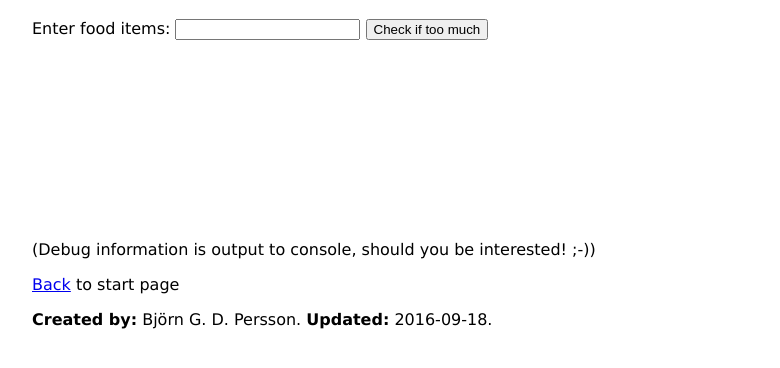
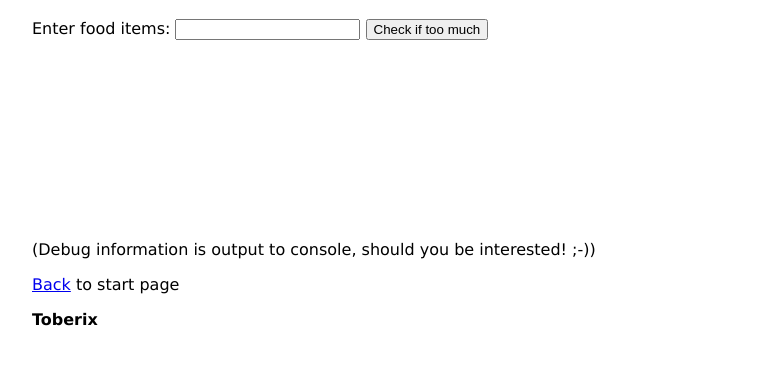
Before and after one commit to toberix/AngularJs, a website: page module1-solution/index.html in a window 1280 px wide. Shown: the part 100-468 px from the top of the page, without its empty margins (208-988 px from the left). Drawn offline with nearby package versions, Linux system fonts and the light colour scheme.

Commit message:
Update index.html

```diff
--- a/module1-solution/index.html
+++ b/module1-solution/index.html
@@ -2,7 +2,7 @@
 <html lang="en" ng-app="LunchCheck">
 <head>
   <meta charset="UTF-8">
-  <title>KiltedViking's solution to assignment in Module 1</title>
+  <title>Module-1-Solution</title>
   <style>
     .container {
       width: 800px;
@@ -35,7 +35,7 @@
     <footer class="row">
       <div class="col-md-12">
         <p><a href="../">Back</a> to start page</p>
-        <p><b>Created by:</b> Bj&ouml;rn G. D. Persson. <b>Updated:</b> 2016-09-18.</p>
+        <p><b>Toberix</b></p>
       </div>
     </footer>
   </div>
```
